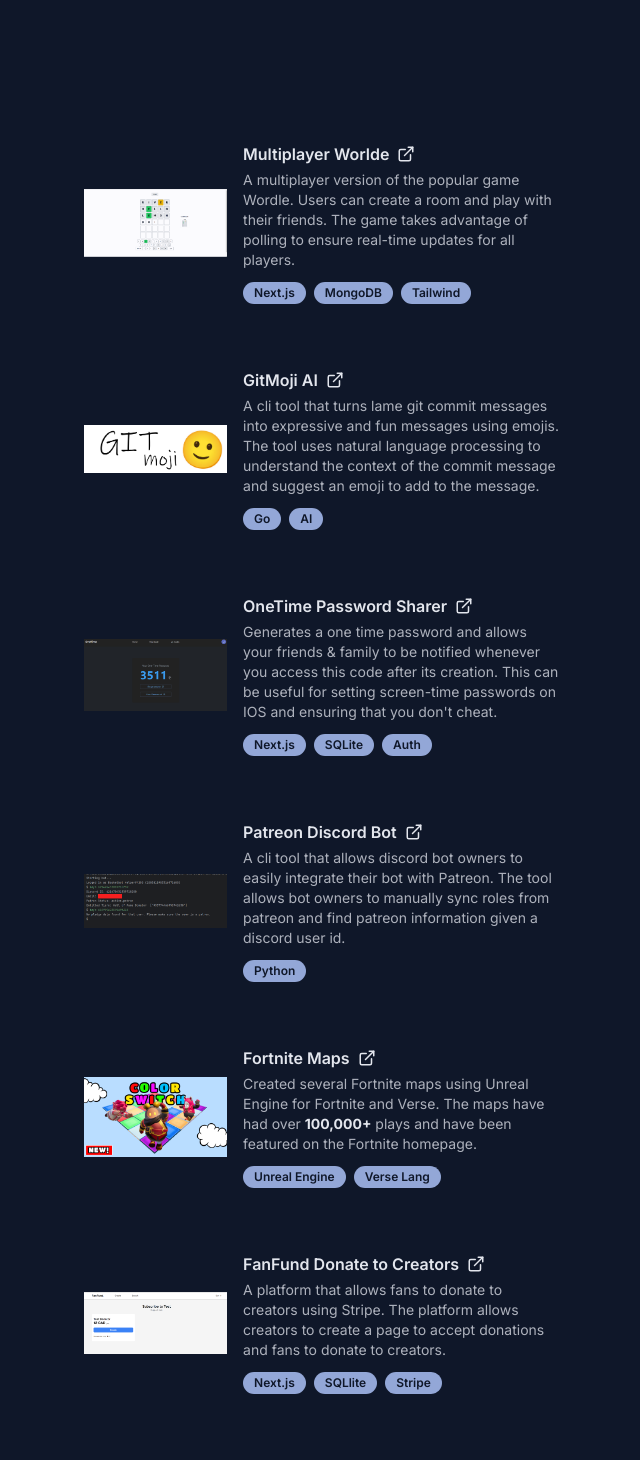
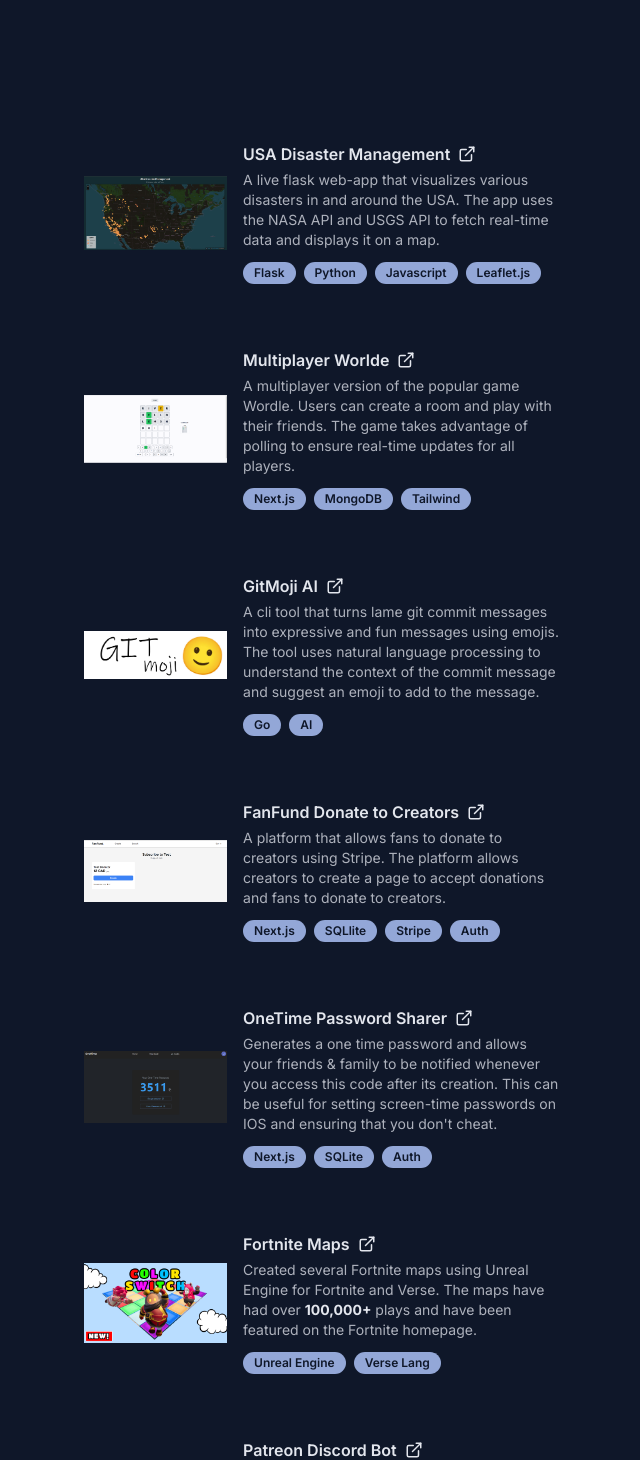
Before and after one commit to 1elasmarjad/jads-portfolio-website, a Next.js app: page /gis in a window 1280 px wide. Shown: the part 1812-3272 px from the top of the page, without its empty margins (584-1224 px from the left). Built offline with nearby package versions, Linux system fonts and the light colour scheme.

Commit message:
✨ Re-ordered and added projects

```diff
--- a/src/components/portfolio.tsx
+++ b/src/components/portfolio.tsx
@@ -14,6 +14,7 @@
 import ColorSwitch from "images/color-switch.png";
 import FanFund from "images/fanfund.png";
 import Gitmoji from "images/gitmoji.png";
+import DisasterImage from "images/disaster.png";
 import { useEffect, useState } from "react";
 import { TextEffect } from "~/components/ui/texteffect";
 
@@ -199,8 +200,9 @@
                   Pursuing a Major in{" "}
                   <strong>Geographic Information Systems</strong> and a minor in{" "}
                   <strong>Computer Science</strong> and{" "}
-                  <strong>Statistics</strong>. I have taken courses in Spatial Data Science, Software
-                  Design, Software Tools, Systems Programming, Probability & Modeling, etc.
+                  <strong>Statistics</strong>. I have taken courses in Spatial
+                  Data Science, Software Design, Software Tools, Systems
+                  Programming, Probability & Modeling, etc.
                 </p>
                 <ul className="mt-3 flex gap-2">
                   <Badge>3.4 GPA</Badge>
@@ -258,12 +260,12 @@
                 <p className="text-sm">
                   Founder and sole-developer of a card-collecting discord bot
                   that interacts with the discord API with{" "}
-                  <strong className="text-foreground">40,000+</strong> active users. In
-                  addition to the core functionality of card collection, the bot
-                  features advanced image generation for custom cards, efficient
-                  caching mechanisms to ensure fast response times, and a
-                  scalable architecture designed to handle the growing user
-                  base.
+                  <strong className="text-foreground">40,000+</strong> active
+                  users. In addition to the core functionality of card
+                  collection, the bot features advanced image generation for
+                  custom cards, efficient caching mechanisms to ensure fast
+                  response times, and a scalable architecture designed to handle
+                  the growing user base.
                 </p>
                 <ul className="mt-3 flex gap-2">
                   <Badge>Python</Badge>
@@ -330,6 +332,34 @@
 
             <div className="flex flex-col gap-8">
               <Link
+                href="https://github.com/1elasmarjad/disaster-management"
+                target="_blank"
+                className="group flex gap-4 rounded-md px-2.5 py-4 transition-all hover:cursor-pointer hover:bg-foreground/10 lg:px-6"
+              >
+                <Image
+                  src={DisasterImage}
+                  alt={"USA Disaster Image"}
+                  className="w-[30%] object-scale-down"
+                />
+                <div className="w-[70%]">
+                  <h3 className="mb-1 flex items-center gap-2 font-semibold text-foreground transition-all group-hover:text-primary">
+                    USA Disaster Management <ExternalLinkIcon size="18" />
+                  </h3>
+                  <p className="text-sm">
+                    A live flask web-app that visualizes various disasters in
+                    and around the USA. The app uses the NASA API and USGS API
+                    to fetch real-time data and displays it on a map.
+                  </p>
+                  <ul className="mt-3 flex gap-2">
+                    <Badge>Flask</Badge>
+                    <Badge>Python</Badge>
+                    <Badge className="hidden md:block">Javascript</Badge>
+                    <Badge>Leaflet.js</Badge>
+                  </ul>
+                </div>
+              </Link>
+
+              <Link
                 href="https://multiplayer-wordle-five.vercel.app/"
                 target="_blank"
                 className="group flex gap-4 rounded-md px-2.5 py-4 transition-all hover:cursor-pointer hover:bg-foreground/10 lg:px-6"
@@ -385,6 +415,34 @@
               </Link>
 
               <Link
+                href="https://github.com/1elasmarjad/membership-platform"
+                target="_blank"
+                className="group flex gap-4 rounded-md px-2.5 py-4 transition-all hover:cursor-pointer hover:bg-foreground/10 lg:px-6"
+              >
+                <Image
+                  src={FanFund}
+                  alt={"FanFund Image"}
+                  className="w-[30%] object-scale-down"
+                />
+                <div className="w-[70%]">
+                  <h3 className="mb-1 flex items-center gap-2 font-semibold text-foreground transition-all group-hover:text-primary">
+                    FanFund Donate to Creators <ExternalLinkIcon size="18" />
+                  </h3>
+                  <p className="text-sm">
+                    A platform that allows fans to donate to creators using
+                    Stripe. The platform allows creators to create a page to
+                    accept donations and fans to donate to creators.
+                  </p>
+                  <ul className="mt-3 flex gap-2">
+                    <Badge>Next.js</Badge>
+                    <Badge>SQLlite</Badge>
+                    <Badge>Stripe</Badge>
+                    <Badge className="hidden md:block">Auth</Badge>
+                  </ul>
+                </div>
+              </Link>
+
+              <Link
                 href="https://otp-sharer.vercel.app/"
                 target="_blank"
                 className="group flex gap-4 rounded-md px-2.5 py-4 transition-all hover:cursor-pointer hover:bg-foreground/10 lg:px-6"
@@ -408,32 +466,6 @@
                     <Badge>Next.js</Badge>
                     <Badge>SQLite</Badge>
                     <Badge>Auth</Badge>
-                  </ul>
-                </div>
-              </Link>
-
-              <Link
-                href="https://github.com/1elasmarjad/patreon-discord-bot"
-                target="_blank"
-                className="group flex gap-4 rounded-md px-2.5 py-4 transition-all hover:cursor-pointer hover:bg-foreground/10 lg:px-6"
-              >
-                <Image
-                  src={PatreonDiscordBot}
-                  alt={"Patron Discord Bot Image"}
-                  className="w-[30%] object-scale-down"
-                />
-                <div className="w-[70%]">
-                  <h3 className="mb-1 flex items-center gap-2 font-semibold text-foreground transition-all group-hover:text-primary">
-                    Patreon Discord Bot <ExternalLinkIcon size="18" />
-                  </h3>
-                  <p className="text-sm">
-                    A cli tool that allows discord bot owners to easily
-                    integrate their bot with Patreon. The tool allows bot owners
-                    to manually sync roles from patreon and find patreon
-                    information given a discord user id.
-                  </p>
-                  <ul className="mt-3 flex gap-2">
-                    <Badge>Python</Badge>
                   </ul>
                 </div>
               </Link>
@@ -466,29 +498,27 @@
               </Link>
 
               <Link
-                href="https://github.com/1elasmarjad/membership-platform"
+                href="https://github.com/1elasmarjad/patreon-discord-bot"
                 target="_blank"
                 className="group flex gap-4 rounded-md px-2.5 py-4 transition-all hover:cursor-pointer hover:bg-foreground/10 lg:px-6"
               >
                 <Image
-                  src={FanFund}
-                  alt={"FanFund Image"}
+                  src={PatreonDiscordBot}
+                  alt={"Patron Discord Bot Image"}
                   className="w-[30%] object-scale-down"
                 />
                 <div className="w-[70%]">
                   <h3 className="mb-1 flex items-center gap-2 font-semibold text-foreground transition-all group-hover:text-primary">
-                    FanFund Donate to Creators <ExternalLinkIcon size="18" />
+                    Patreon Discord Bot <ExternalLinkIcon size="18" />
                   </h3>
                   <p className="text-sm">
-                    A platform that allows fans to donate to creators using
-                    Stripe. The platform allows creators to create a page to
-                    accept donations and fans to donate to creators.
+                    A cli tool that allows discord bot owners to easily
+                    integrate their bot with Patreon. The tool allows bot owners
+                    to manually sync roles from patreon and find patreon
+                    information given a discord user id.
                   </p>
                   <ul className="mt-3 flex gap-2">
-                    <Badge>Next.js</Badge>
-                    <Badge>SQLlite</Badge>
-                    <Badge>Stripe</Badge>
-                    <Badge className="hidden">Auth</Badge>
+                    <Badge>Python</Badge>
                   </ul>
                 </div>
               </Link>
```
Also changed, not shown: images/disaster.png (added).
